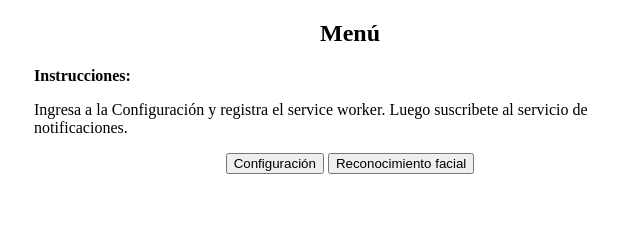
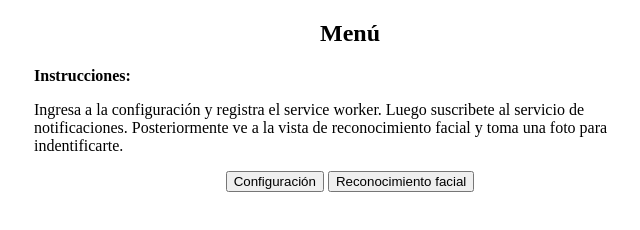
Before and after one commit to UCDX/web-push-face-recognition, a website: page web-app/views/index.html in a window 1280 px wide. Shown: the whole page, without its empty margins (290-930 px from the left). Drawn offline with Linux system fonts and the light colour scheme; files that its build step writes are made by us from their sources; files whose address does not match are found by name.

Commit message:
Adjust a text.

```diff
--- a/web-app/views/index.html
+++ b/web-app/views/index.html
@@ -19,7 +19,10 @@
   <div class="custom-container">
     <h2 class="content-centered">Menú</h2>
     <p><strong>Instrucciones:</strong></p>
-    <p>Ingresa a la Configuración y registra el service worker. Luego suscribete al servicio de notificaciones.</p>
+    <p>
+      Ingresa a la configuración y registra el service worker. Luego suscribete al servicio de notificaciones.
+      Posteriormente ve a la vista de reconocimiento facial y toma una foto para indentificarte.
+    </p>
     <div class="content-centered">
       <button onclick="goToPath('/settings')">Configuración</button>
       <button onclick="goToPath('/face-recognition')">Reconocimiento facial</button>
```
